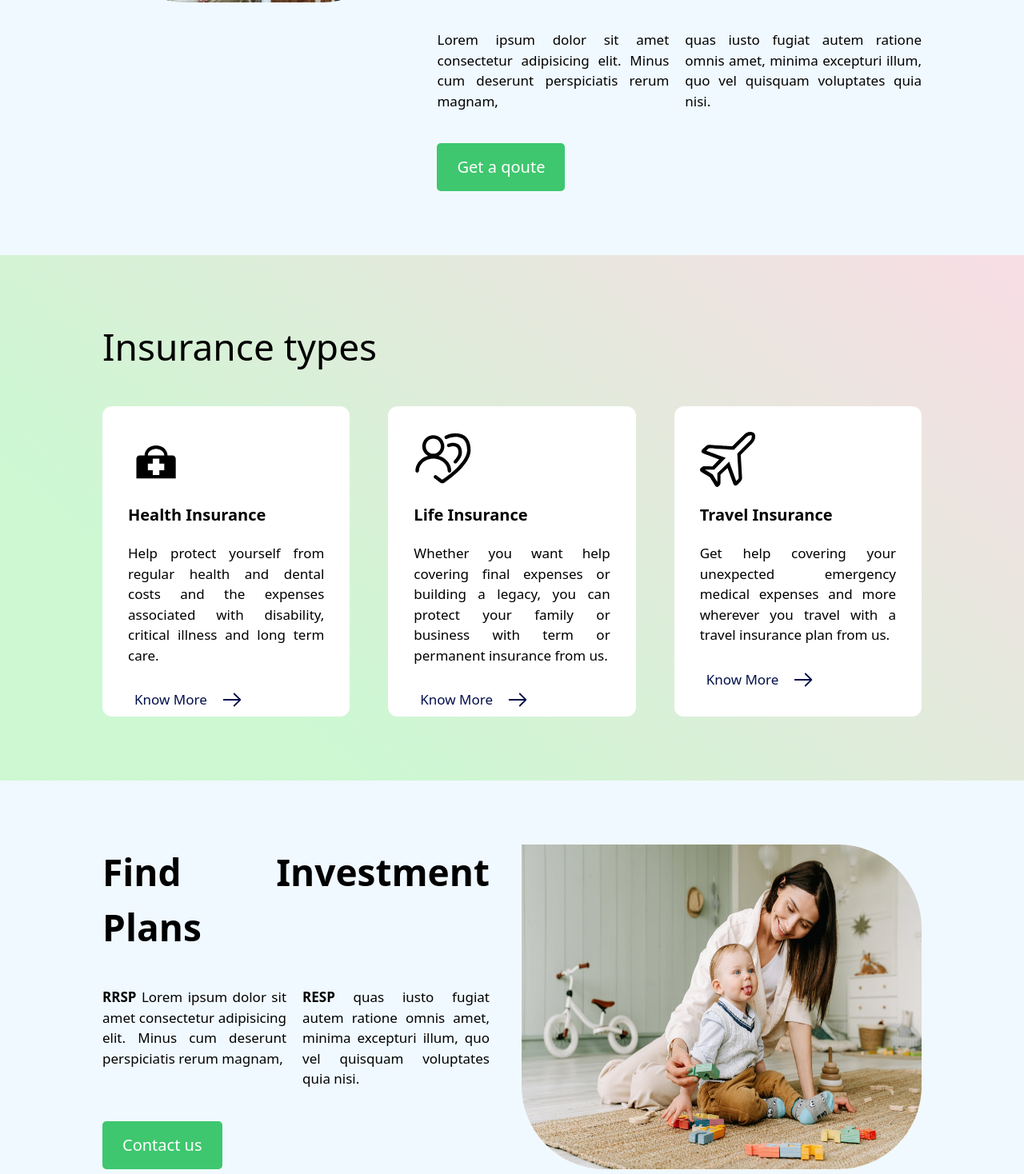
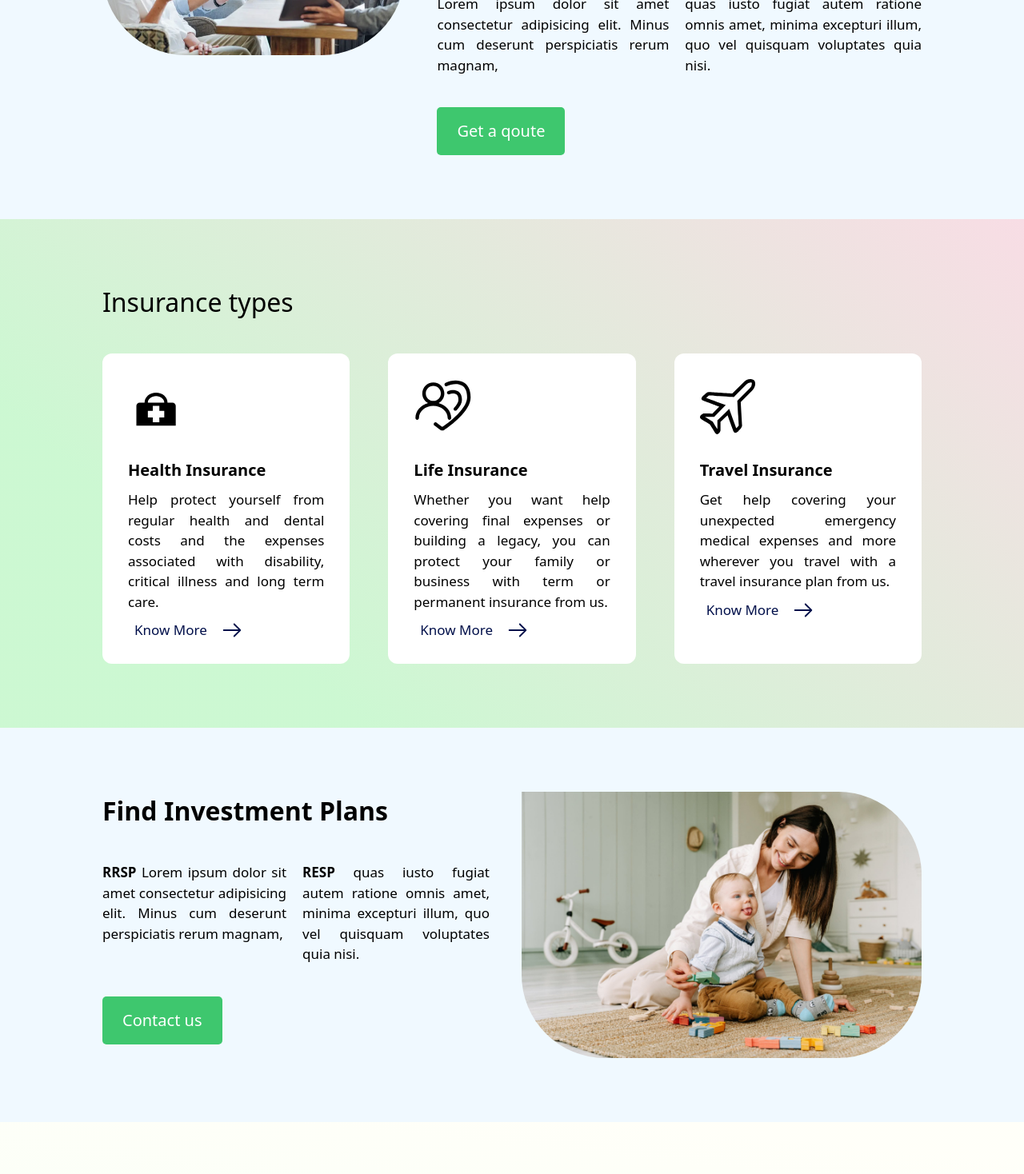
Before and after one commit to tejinder-pal-singh/universalInsurance, a React (Vite) app: page / in a window 1280 px wide. Shown: the part 1200-2668 px from the top of the page at 80% size. Built offline with nearby package versions, Linux system fonts and the light colour scheme.

Commit message:
fix home

```diff
--- a/package.json
+++ b/package.json
@@ -10,10 +10,13 @@
     "preview": "vite preview"
   },
   "dependencies": {
+    "@mui/icons-material": "^5.11.16",
+    "@types/react-router-hash-link": "^2.4.6",
     "framer-motion": "^10.12.17",
     "react": "^18.2.0",
     "react-dom": "^18.2.0",
     "react-router-dom": "^6.14.0",
+    "react-router-hash-link": "^2.4.3",
     "vite-plugin-svgr": "^3.2.0"
   },
   "devDependencies": {
--- a/src/components/Banner.tsx
+++ b/src/components/Banner.tsx
@@ -42,7 +42,7 @@ function Wordings({ big, small }: { big: string; small: string }) {
       variants={revealWordings}
       className="flex gap-2 items-center gap text-secondary"
     >
-      <div className="text-xl">{big} </div>
+      <div className="text-3xl">{big} </div>
       <motion.div variants={spanWordings} className="text-lg">
         {small}
       </motion.div>
--- a/src/components/HeroSection.tsx
+++ b/src/components/HeroSection.tsx
@@ -62,7 +62,7 @@ function HeroContent() {
     >
       <motion.div
         variants={textParent}
-        className="px-10 md:max-w-[450px] items-center backdrop-blur-sm py-4 my-auto hero-banner-headingText-container"
+        className="px-10 lg:pl-32 lg md:max-w-[560px] items-center backdrop-blur-sm py-4 my-auto hero-banner-headingText-container"
       >
         <motion.h1 variants={textReveal} className=" home-hero-heading ">
           Is your family is <span className="oval">secured</span> from whatever
--- a/src/components/InsuranceSection.tsx
+++ b/src/components/InsuranceSection.tsx
@@ -6,6 +6,7 @@ import { Link } from "react-router-dom";
 import "./styles.css";
 import { Button } from "./Button";
 import { Variants, motion } from "framer-motion";
+import { HashLink } from "react-router-hash-link";
 const revealParent: Variants = {
   initial: { opacity: 0 },
   animate: {
@@ -15,6 +16,19 @@ const revealParent: Variants = {
       duration: 0.5,
 
       when: "beforeChildren",
+    },
+  },
+};
+const staggerParent: Variants = {
+  initial: { opacity: 0 },
+  animate: {
+    opacity: 1,
+    transition: {
+      ease: "easeInOut",
+      duration: 0.5,
+
+      when: "beforeChildren",
+      staggerChildren: 0.5,
     },
   },
 };
@@ -46,7 +60,19 @@ const revealChildRight: Variants = {
     opacity: 1,
     transition: {
       ease: "easeInOut",
-      duration: 1,
+      duration: 0.5,
+    },
+  },
+};
+const revealCard: Variants = {
+  initial: { x: 50, opacity: 0 },
+  animate: {
+    x: 0,
+
+    opacity: 1,
+    transition: {
+      ease: "easeInOut",
+      duration: 0.1,
     },
   },
 };
@@ -54,14 +80,12 @@ export const SectionOne = () => {
   return (
     <>
       <motion.div
+        variants={revealParent}
         initial="initial"
         whileInView="animate"
-        className=" section px-10 py-10 lg:px-32 lg:py-20 min-h-min flex lg:flex-row flex-col gap-10 justify-between bg-neutral"
+        className=" section overflow-hidden px-10 py-10 lg:px-32 lg:py-20 min-h-min flex lg:flex-row flex-col gap-10 justify-between bg-neutral"
       >
-        <motion.div
-          variants={revealChildLeft}
-          className="photo h-full  lg:w-2/4 w-full"
-        >
+        <motion.div className="photo h-full  lg:w-2/4 w-full">
           <div className="  ">
             <img
               src={interaction}
@@ -71,13 +95,19 @@ export const SectionOne = () => {
           </div>
         </motion.div>
         <motion.div
-          variants={revealChildRight}
+          variants={staggerParent}
           className="paragraph text-lg text-justify flex flex-col gap-10 lg:w-4/5 w-full  "
         >
-          <span className="title font-semibold text-6xl">
+          <motion.span
+            variants={revealChildRight}
+            className="title font-semibold text-2xl"
+          >
             A one stop solution to secure the future of entire family
-          </span>
-          <span className="paragraph flex flex-col lg:flex-row justify-between gap-5 text-lg">
+          </motion.span>
+          <motion.span
+            variants={revealChildRight}
+            className="paragraph flex flex-col lg:flex-row justify-between gap-5 text-lg"
+          >
             <span>
               Lorem ipsum dolor sit amet consectetur adipisicing elit. Minus cum
               deserunt perspiciatis rerum magnam,
@@ -86,37 +116,57 @@ export const SectionOne = () => {
               quas iusto fugiat autem ratione omnis amet, minima excepturi
               illum, quo vel quisquam voluptates quia nisi.
             </span>
-          </span>
-          <Button className=" bg-primary text-white w-fit">Get a qoute</Button>
+          </motion.span>
+          <motion.div variants={buttonReveal}>
+            <Link to={"/contact"}>
+              <Button className=" bg-primary text-white w-fit">
+                Get a qoute
+              </Button>
+            </Link>
+          </motion.div>
         </motion.div>
       </motion.div>
       <div className="text-justify lg:px-32 text-3xl px-10 overflow-hidden py-20 lg:py-12min-h-min flex flex-col gap-10 justify-between gradient">
-        <div className="heading lg:text-4xl">Insurance types</div>
-        <div className=" grid grid-cols-1 gap-8  xl:gap-12 md:grid-cols-2 xl:grid-cols-3 ">
+        <motion.div
+          variants={revealParent}
+          initial="initial"
+          whileInView="animate"
+          className="heading lg:text-2xl"
+        >
+          Insurance types
+        </motion.div>
+        <motion.div
+          variants={staggerParent}
+          initial="initial"
+          whileInView="animate"
+          className=" grid grid-cols-1 gap-8  xl:gap-12 md:grid-cols-2 xl:grid-cols-3 "
+        >
           {insuranceTypes.map((e) => (
-            <div
+            <motion.div
+              variants={revealCard}
+              whileHover={{ scale: 1.1 }}
               style={{ height: "388px" }}
-              className="p-8  h-fit justify-between flex flex-col gap-5  bg-white rounded-xl"
+              className="p-8  h-fit justify-between flex flex-col group gap-5 hover:scale-105 transition ease-in-out bg-white rounded-xl"
             >
-              <span style={{ width: "fit-content" }}>{e.icon}</span>
+              <HashLink to={`/services#${e.name.split(" ")[0]}`}>
+                <span style={{ width: "fit-content" }}>{e.icon}</span>
 
-              <span className="text-xl inline font-semibold capitalize">
-                {e.name}
-              </span>
+                <span className="text-xl inline font-semibold capitalize">
+                  {e.name}
+                </span>
 
-              <p className="text-lg">{e.description}</p>
+                <p className="text-lg">{e.description}</p>
 
-              <Link to={`/services#${e.name.split(" ")[0]}`}>
-                <div className="flex hover:text-primary text-secondary  items-center">
+                <div className="flex group-hover:text-primary text-secondary  items-center">
                   <div className="inline-flex p-2  text-lg capitalize rounded-full ">
                     Know more
                   </div>
                   <ArrowIcon className="p-2" />
                 </div>
-              </Link>
-            </div>
+              </HashLink>
+            </motion.div>
           ))}
-        </div>
+        </motion.div>
       </div>
     </>
   );
--- a/src/components/InvestmentSection.tsx
+++ b/src/components/InvestmentSection.tsx
@@ -1,15 +1,86 @@
 import single from "../assets/single.jpeg";
 import { Link } from "react-router-dom";
 import { Button } from "./Button";
+import { Variants, motion } from "framer-motion";
+const revealParent: Variants = {
+  initial: { opacity: 0 },
+  animate: {
+    opacity: 1,
+    transition: {
+      ease: "easeInOut",
+      duration: 0.5,
 
+      when: "beforeChildren",
+    },
+  },
+};
+const staggerParent: Variants = {
+  initial: { opacity: 0 },
+  animate: {
+    opacity: 1,
+    transition: {
+      ease: "easeInOut",
+      duration: 0.5,
+
+      when: "beforeChildren",
+      staggerChildren: 0.5,
+    },
+  },
+};
+const revealChildLeft: Variants = {
+  initial: { x: -100, opacity: 0 },
+  animate: {
+    x: 0,
+
+    opacity: 1,
+    transition: {
+      ease: "easeInOut",
+      duration: 0.5,
+    },
+  },
+};
+const buttonReveal: Variants = {
+  initial: { opacity: 0, y: 10 },
+  animate: {
+    opacity: 1,
+    y: 0,
+    transition: { ease: "easeInOut", duration: 0.5 },
+  },
+};
+const revealChildRight: Variants = {
+  initial: { x: 100, opacity: 0 },
+  animate: {
+    x: 0,
+
+    opacity: 1,
+    transition: {
+      ease: "easeInOut",
+      duration: 0.1,
+    },
+  },
+};
 export const SectionTwo = () => {
   return (
-    <div className=" text-justify section px-10 py-10 lg:px-32 lg:py-20 min-h-min flex lg:flex-row flex-col gap-10   bg-neutral">
-      <div className="paragraph flex flex-col gap-10 lg:w-4/5 w-full  ">
-        <div className="title text-3xl lg:text-6xl font-semibold ">
+    <motion.div
+      variants={revealParent}
+      initial="initial"
+      whileInView="animate"
+      className=" text-justify section px-10 py-10 lg:px-32 lg:py-20 min-h-min flex lg:flex-row flex-col gap-10   bg-neutral"
+    >
+      <motion.div
+        variants={staggerParent}
+        className="paragraph flex flex-col gap-10 lg:w-4/5 w-full  "
+      >
+        <motion.div
+          variants={revealChildLeft}
+          className="title text-2xl lg:text-2xl font-semibold "
+        >
           Find Investment Plans
-        </div>
-        <div className="paragraph flex flex-col lg:flex-row  gap-5 text-lg">
+        </motion.div>
+        <motion.div
+          variants={revealChildLeft}
+          className="paragraph flex flex-col lg:flex-row  gap-5 text-lg"
+        >
           <div>
             <b>RRSP</b> Lorem ipsum dolor sit amet consectetur adipisicing elit.
             Minus cum deserunt perspiciatis rerum magnam,
@@ -18,11 +89,15 @@ export const SectionTwo = () => {
             <b>RESP</b> quas iusto fugiat autem ratione omnis amet, minima
             excepturi illum, quo vel quisquam voluptates quia nisi.
           </div>
-        </div>
-        <Button className=" w-fit  bg-primary text-white">
-          <Link to={"/contact"}>Contact us</Link>
-        </Button>
-      </div>
+        </motion.div>
+        <motion.div variants={buttonReveal}>
+          <Link to={"/contact"}>
+            <Button className=" w-fit  bg-primary text-white">
+              Contact us
+            </Button>
+          </Link>
+        </motion.div>
+      </motion.div>
 
       <img
         src={single}
@@ -30,6 +105,6 @@ export const SectionTwo = () => {
         width={500}
         alt=""
       />
-    </div>
+    </motion.div>
   );
 };
--- a/src/components/styles.css
+++ b/src/components/styles.css
@@ -1,6 +1,6 @@
 .flex-container {
   display: flex;
-  height: 800px;
+  height: 866px;
   /* width: 900px; */
   /*   justify-content: center; */
   background-image: url(/src/assets/familyCrop.jpg);
--- a/src/pages/Services.tsx
+++ b/src/pages/Services.tsx
@@ -13,6 +13,7 @@ import { Link } from "react-router-dom";
 
 export const insuranceTypes = [
   {
+    id: "Health",
     icon: <HealthIcon />,
     name: "Health Insurance",
     imageUrl: healthInsurance,
@@ -79,6 +80,7 @@ export const Services = () => {
           <div className="cardcontainer grid grid-cols-1 gap-8  ">
             {insuranceTypes.map((e, i) => (
               <div
+                id={e.id}
                 className={`p-8 space-y-3 min-h-[30rem] flex ${
                   i % 2 === 0
                     ? "flex-col-reverse lg:flex-row "
--- a/tailwind.config.js
+++ b/tailwind.config.js
@@ -7,6 +7,7 @@ export default {
       "6xl": "46px",
       xl: "20px",
       base: "17px",
+      "2xl": "32px",
       "3xl": "46px",
     },
     extend: {
```
Also changed, not shown: src/components/Footer.tsx (+89 -77 lines), 1 other file (tests, documents, lock files or other folders).
